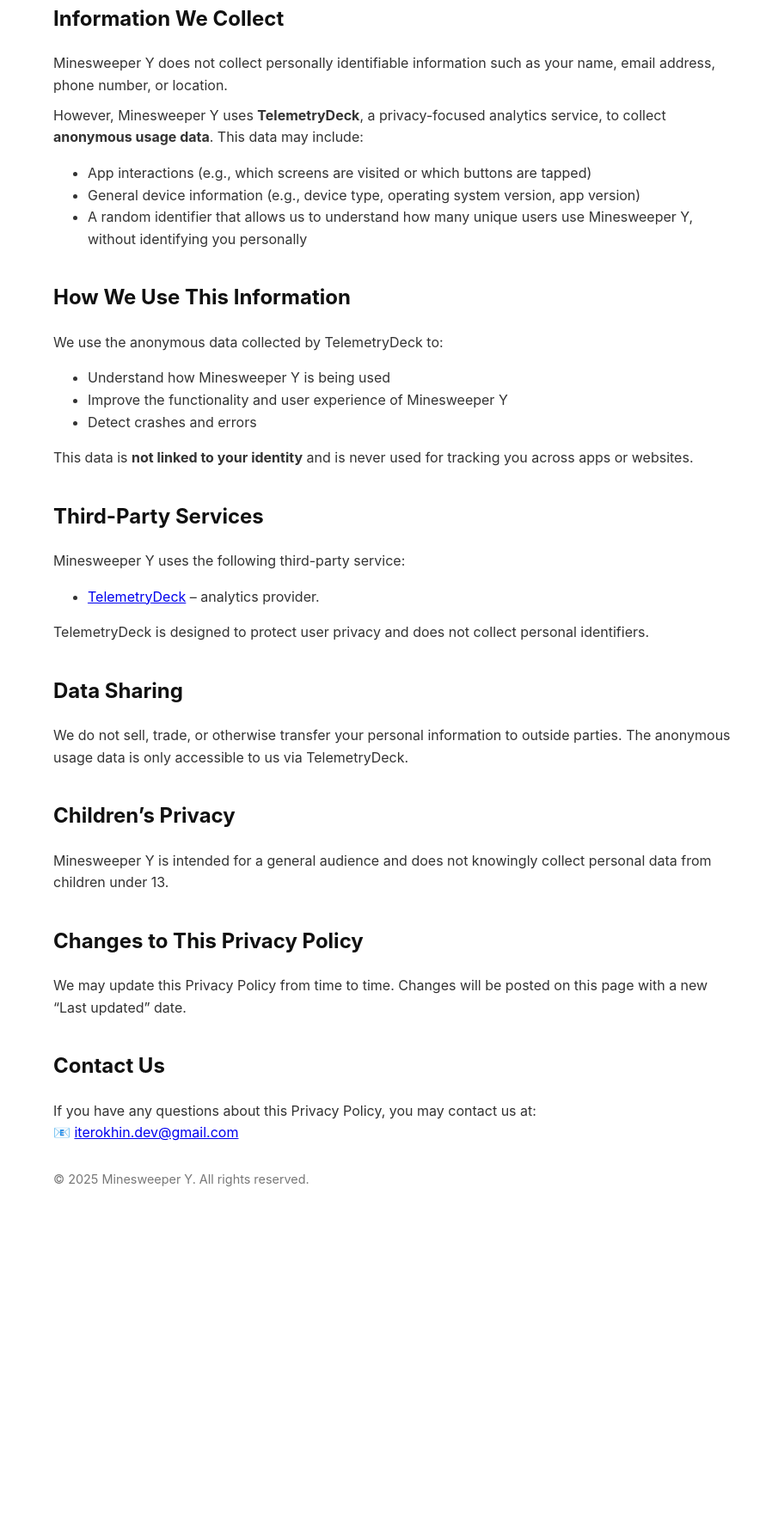
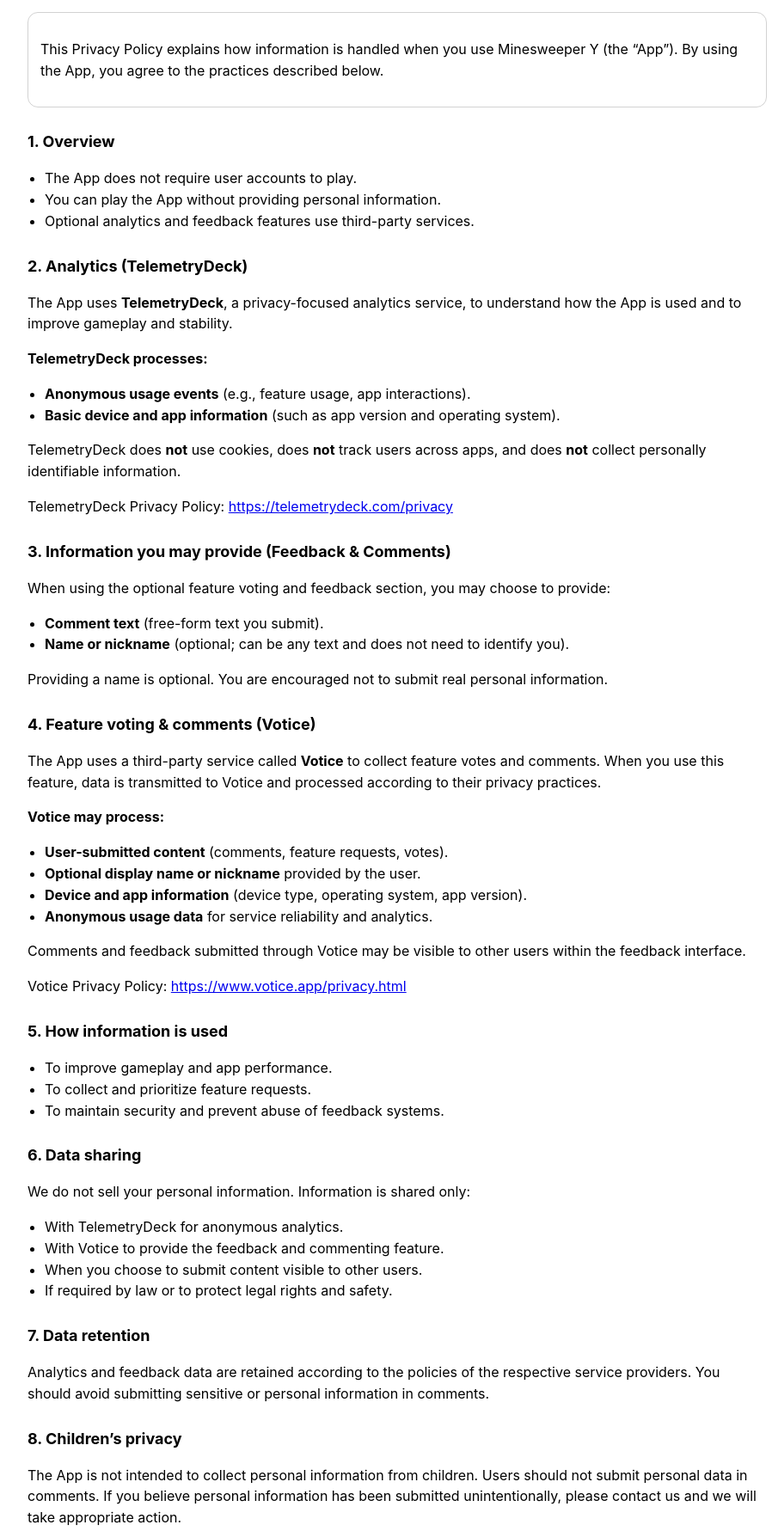
Before and after one commit to iTerokhin/minesweeper-privacy-policy, a plain HTML site: page index.html in a window 1280 px wide. Shown: the part 166-1947 px from the top of the page at 86% size, without its empty margins (178-1076 px from the left). Before the commit the page ends 1589 px from the top, so only its background shows below. Drawn offline with Linux system fonts and the light colour scheme.

Commit message:
Update the privacy policy

```diff
--- a/index.html
+++ b/index.html
@@ -1,98 +1,173 @@
-<!DOCTYPE html>
+<!doctype html>
 <html lang="en">
 <head>
-  <meta charset="UTF-8">
-  <meta name="viewport" content="width=device-width, initial-scale=1.0">
-  <title>Privacy Policy</title>
+  <meta charset="utf-8" />
+  <meta name="viewport" content="width=device-width, initial-scale=1" />
+  <title>Minesweeper Y — Privacy Policy</title>
   <style>
+    :root { color-scheme: light dark; }
     body {
       font-family: -apple-system, BlinkMacSystemFont, "Segoe UI", Roboto, Helvetica, Arial, sans-serif;
-      line-height: 1.6;
-      max-width: 800px;
-      margin: 40px auto;
-      padding: 0 16px;
-      color: #333;
+      line-height: 1.55;
+      margin: 0;
+      padding: 0;
     }
-    h1, h2 {
-      color: #111;
+    main {
+      max-width: 860px;
+      margin: 0 auto;
+      padding: 28px 18px 60px;
     }
-    h1 {
-      margin-bottom: 0.5em;
+    h1 { font-size: 28px; margin-bottom: 8px; }
+    h2 { font-size: 18px; margin-top: 26px; }
+    ul { padding-left: 20px; }
+    .meta { opacity: 0.75; margin-bottom: 24px; }
+    .box {
+      border: 1px solid rgba(127,127,127,0.35);
+      border-radius: 12px;
+      padding: 14px;
+      margin: 14px 0;
     }
-    h2 {
-      margin-top: 1.5em;
-    }
-    p {
-      margin: 0.6em 0;
-    }
-    footer {
-      margin-top: 2em;
-      font-size: 0.9em;
-      color: #777;
+    code {
+      font-family: ui-monospace, SFMono-Regular, Menlo, Monaco, Consolas, monospace;
     }
   </style>
 </head>
 <body>
+<main>
+
   <h1>Privacy Policy</h1>
-  <p><strong>Last updated:</strong> September 27, 2025</p>
+  <p class="meta">
+    <strong>App:</strong> Minesweeper Y<br>
+    <strong>Last updated:</strong> December 23, 2025
+  </p>
 
-  <h2>Information We Collect</h2>
+  <div class="box">
+    <p>
+      This Privacy Policy explains how information is handled when you use Minesweeper Y (the “App”).
+      By using the App, you agree to the practices described below.
+    </p>
+  </div>
+
+  <h2>1. Overview</h2>
+  <ul>
+    <li>The App does not require user accounts to play.</li>
+    <li>You can play the App without providing personal information.</li>
+    <li>Optional analytics and feedback features use third-party services.</li>
+  </ul>
+
+  <h2>2. Analytics (TelemetryDeck)</h2>
   <p>
-    Minesweeper Y does not collect personally identifiable information such as your name,
-    email address, phone number, or location.
+    The App uses <strong>TelemetryDeck</strong>, a privacy-focused analytics service, to understand
+    how the App is used and to improve gameplay and stability.
   </p>
+
+  <p><strong>TelemetryDeck processes:</strong></p>
+  <ul>
+    <li><strong>Anonymous usage events</strong> (e.g., feature usage, app interactions).</li>
+    <li><strong>Basic device and app information</strong> (such as app version and operating system).</li>
+  </ul>
+
   <p>
-    However, Minesweeper Y uses <strong>TelemetryDeck</strong>, a privacy-focused analytics service,
-    to collect <strong>anonymous usage data</strong>. This data may include:
+    TelemetryDeck does <strong>not</strong> use cookies, does <strong>not</strong> track users across apps,
+    and does <strong>not</strong> collect personally identifiable information.
+  </p>
+
+  <p>
+    TelemetryDeck Privacy Policy:
+    <a href="https://telemetrydeck.com/privacy" rel="noopener noreferrer">
+      https://telemetrydeck.com/privacy
+    </a>
+  </p>
+
+  <h2>3. Information you may provide (Feedback & Comments)</h2>
+  <p>
+    When using the optional feature voting and feedback section, you may choose to provide:
   </p>
   <ul>
-    <li>App interactions (e.g., which screens are visited or which buttons are tapped)</li>
-    <li>General device information (e.g., device type, operating system version, app version)</li>
-    <li>A random identifier that allows us to understand how many unique users use Minesweeper Y,
-        without identifying you personally</li>
+    <li><strong>Comment text</strong> (free-form text you submit).</li>
+    <li><strong>Name or nickname</strong> (optional; can be any text and does not need to identify you).</li>
   </ul>
 
-  <h2>How We Use This Information</h2>
-  <p>We use the anonymous data collected by TelemetryDeck to:</p>
-  <ul>
-    <li>Understand how Minesweeper Y is being used</li>
-    <li>Improve the functionality and user experience of Minesweeper Y</li>
-    <li>Detect crashes and errors</li>
-  </ul>
-  <p>This data is <strong>not linked to your identity</strong> and is never used for tracking you across apps or websites.</p>
-
-  <h2>Third-Party Services</h2>
-  <p>Minesweeper Y uses the following third-party service:</p>
-  <ul>
-    <li><a href="https://telemetrydeck.com" target="_blank">TelemetryDeck</a> – analytics provider.</li>
-  </ul>
-  <p>TelemetryDeck is designed to protect user privacy and does not collect personal identifiers.</p>
-
-  <h2>Data Sharing</h2>
   <p>
-    We do not sell, trade, or otherwise transfer your personal information to outside parties.
-    The anonymous usage data is only accessible to us via TelemetryDeck.
+    Providing a name is optional. You are encouraged not to submit real personal information.
   </p>
 
-  <h2>Children’s Privacy</h2>
+  <h2>4. Feature voting & comments (Votice)</h2>
   <p>
-    Minesweeper Y is intended for a general audience and does not knowingly collect personal data from children under 13.
+    The App uses a third-party service called <strong>Votice</strong> to collect feature votes and comments.
+    When you use this feature, data is transmitted to Votice and processed according to their privacy practices.
   </p>
 
-  <h2>Changes to This Privacy Policy</h2>
+  <p><strong>Votice may process:</strong></p>
+  <ul>
+    <li><strong>User-submitted content</strong> (comments, feature requests, votes).</li>
+    <li><strong>Optional display name or nickname</strong> provided by the user.</li>
+    <li><strong>Device and app information</strong> (device type, operating system, app version).</li>
+    <li><strong>Anonymous usage data</strong> for service reliability and analytics.</li>
+  </ul>
+
   <p>
-    We may update this Privacy Policy from time to time. Changes will be posted on this page with a new
-    “Last updated” date.
+    Comments and feedback submitted through Votice may be visible to other users
+    within the feedback interface.
   </p>
 
-  <h2>Contact Us</h2>
   <p>
-    If you have any questions about this Privacy Policy, you may contact us at:<br>
-    📧 <a href="mailto:iterokhin.dev@gmail.com">iterokhin.dev@gmail.com</a>
+    Votice Privacy Policy:
+    <a href="https://www.votice.app/privacy.html" rel="noopener noreferrer">
+      https://www.votice.app/privacy.html
+    </a>
   </p>
 
-  <footer>
-    &copy; 2025 Minesweeper Y. All rights reserved.
-  </footer>
+  <h2>5. How information is used</h2>
+  <ul>
+    <li>To improve gameplay and app performance.</li>
+    <li>To collect and prioritize feature requests.</li>
+    <li>To maintain security and prevent abuse of feedback systems.</li>
+  </ul>
+
+  <h2>6. Data sharing</h2>
+  <p>
+    We do not sell your personal information.
+    Information is shared only:
+  </p>
+  <ul>
+    <li>With TelemetryDeck for anonymous analytics.</li>
+    <li>With Votice to provide the feedback and commenting feature.</li>
+    <li>When you choose to submit content visible to other users.</li>
+    <li>If required by law or to protect legal rights and safety.</li>
+  </ul>
+
+  <h2>7. Data retention</h2>
+  <p>
+    Analytics and feedback data are retained according to the policies of the respective service providers.
+    You should avoid submitting sensitive or personal information in comments.
+  </p>
+
+  <h2>8. Children’s privacy</h2>
+  <p>
+    The App is not intended to collect personal information from children.
+    Users should not submit personal data in comments.
+    If you believe personal information has been submitted unintentionally,
+    please contact us and we will take appropriate action.
+  </p>
+
+  <h2>9. Changes to this policy</h2>
+  <p>
+    This Privacy Policy may be updated from time to time.
+    The “Last updated” date above reflects the most recent version.
+  </p>
+
+  <h2>10. Contact</h2>
+  <p>
+    If you have questions about this Privacy Policy, contact:<br>
+    <strong>Email:</strong>
+    <a href="mailto:iterokhin.dev@gmail.com">iterokhin.dev@gmail.com</a>
+  </p>
+
+  <p class="meta">
+    Replace <code>iterokhin.dev@gmail.com</code> with your actual support email before publishing.
+  </p>
+
+</main>
 </body>
 </html>
```
